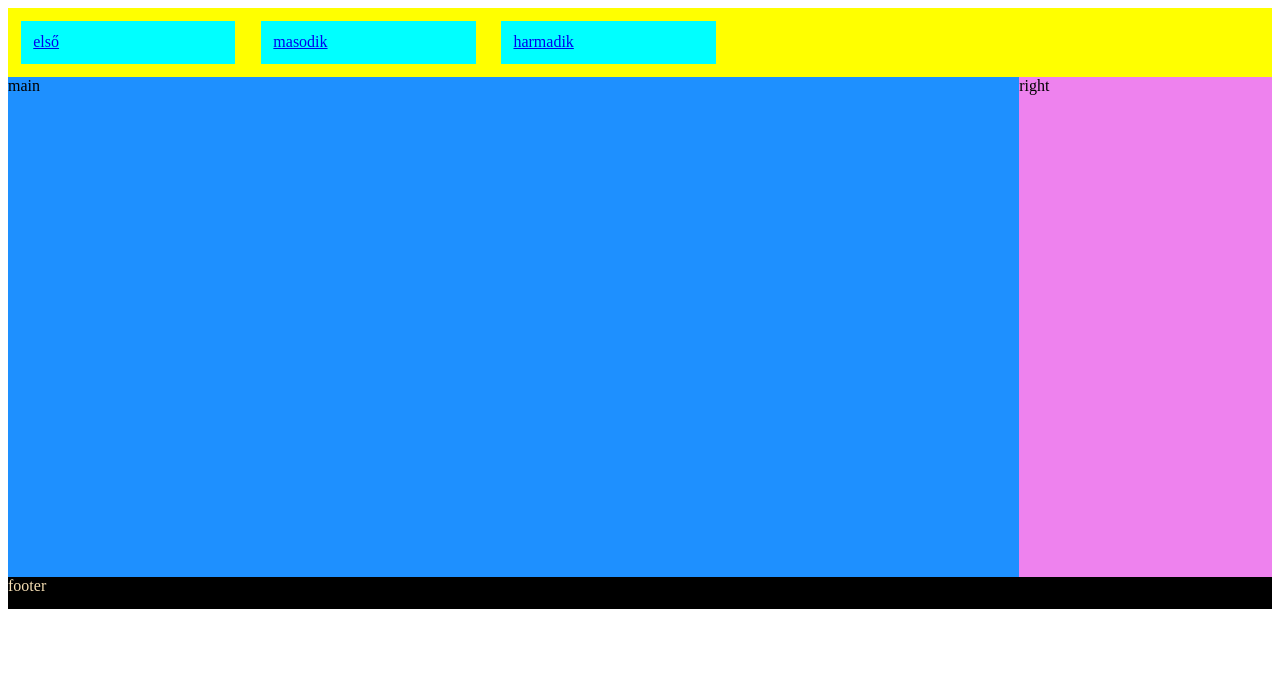
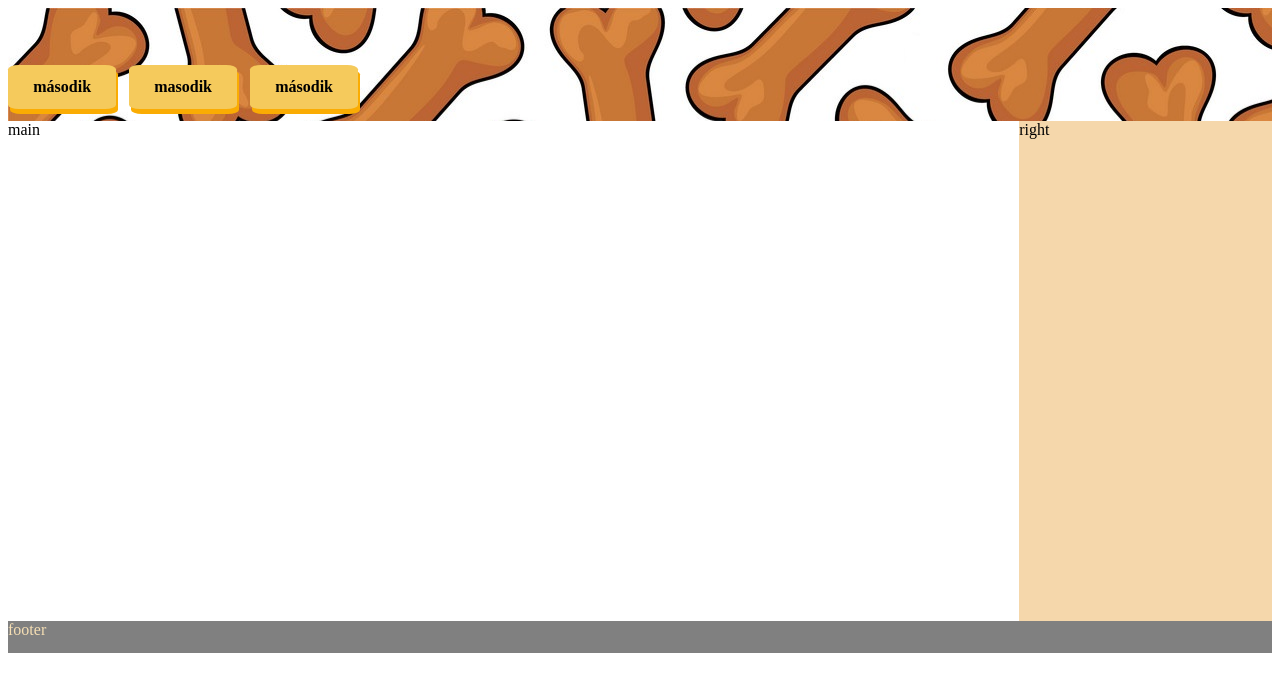
Before and after one commit to tvikto/bemutatkozo_weboldal, a plain HTML site: page index.html in a window 1280 px wide. Drawn offline with Linux system fonts and the light colour scheme.

Commit message:
menu_gombok_szerekesztese

```diff
--- a/css/style.css
+++ b/css/style.css
@@ -1,22 +1,35 @@
 .flex-container
 {
    display: flex;
-   background-color: DodgerBlue;
    flex-direction: column;
 }
 
 .flex-header
 {
-    background-color:yellow;
+    background-image: url(../img/csonti.jpg);
     display: flex;
     flex-flow: row wrap;
+    padding-top: 2em;
 }
 .flex-header>div
 {
-    margin: 1% 1% 1% 1%;
-    padding: 1%;
-    width: 15%;
-    background-color: aqua;
+    padding: 1% 2% 1% 2%;
+    margin: 2% 1% 1% 0%;
+    background-color:rgb(245, 202, 92);
+    box-shadow:2px 5px rgb(250, 172, 3);
+    border-radius: 10%;
+}
+.flex-header>div :hover
+{
+    color: gray;
+    border-radius: 10%;
+    box-shadow: 2px 5px rgb(245, 202, 92);
+}
+div>a
+{
+    text-decoration: none;
+    color:rgb(0, 0, 0);
+    font-weight: bold;
 }
 .flex-body
 {
@@ -31,12 +44,12 @@
 .flex-right
 {
     width: 20%;
-    background-color: violet;
+    background-color: rgb(245, 215, 171);
 }
 .flex-footer
 {
     flex-direction: row;
-    background-color: black;
+    background-color: gray;
     color: wheat;
     height: 2em;
 }
--- a/index.html
+++ b/index.html
@@ -10,9 +10,9 @@
 <body>
     <div class="flex-container">
         <div class="flex-header">
-            <div><a href="./pages/elso.html">első</a></div>
+            <div><a href="./pages/elso.html">második</a></div>
             <div><a href="./pages/masodik.html">masodik</a></div>
-            <div><a href="./pages/harmadik.html">harmadik</a></div>
+            <div><a href="./pages/harmadik.html">második</a></div>
         </div>
     <div class="flex-body">
         <div class="flex-main">main</div>
```
Also changed, not shown: img/csonti.jpg (added).
